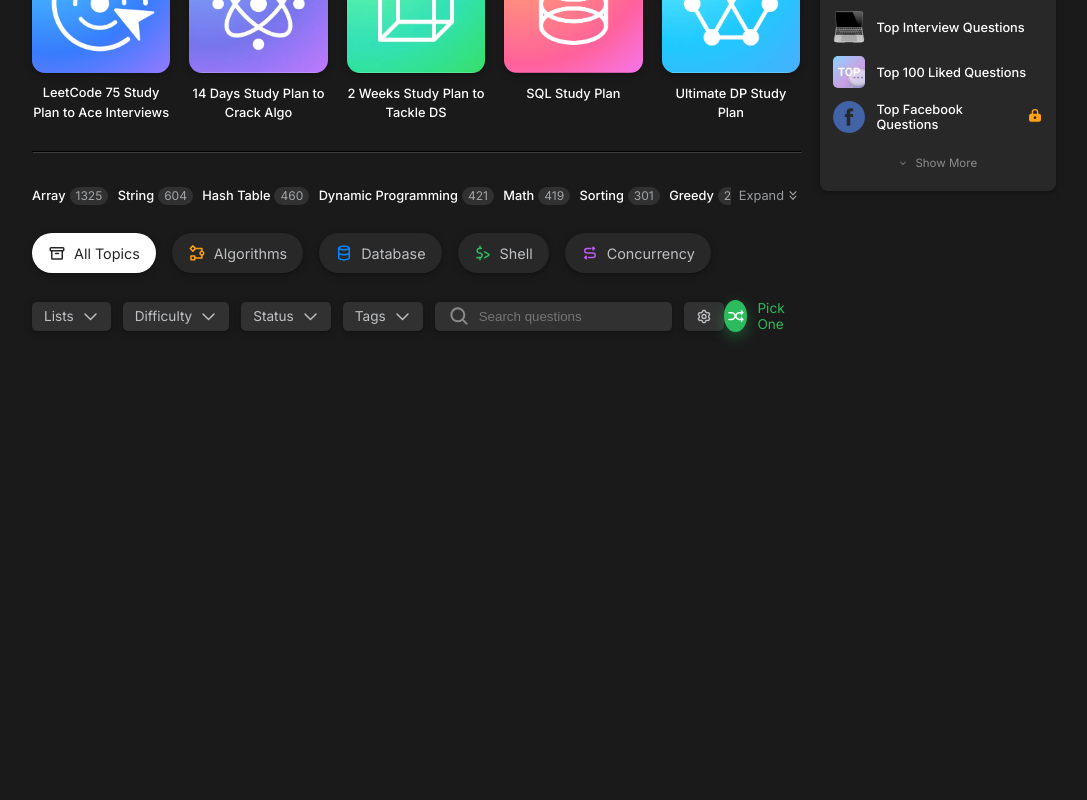
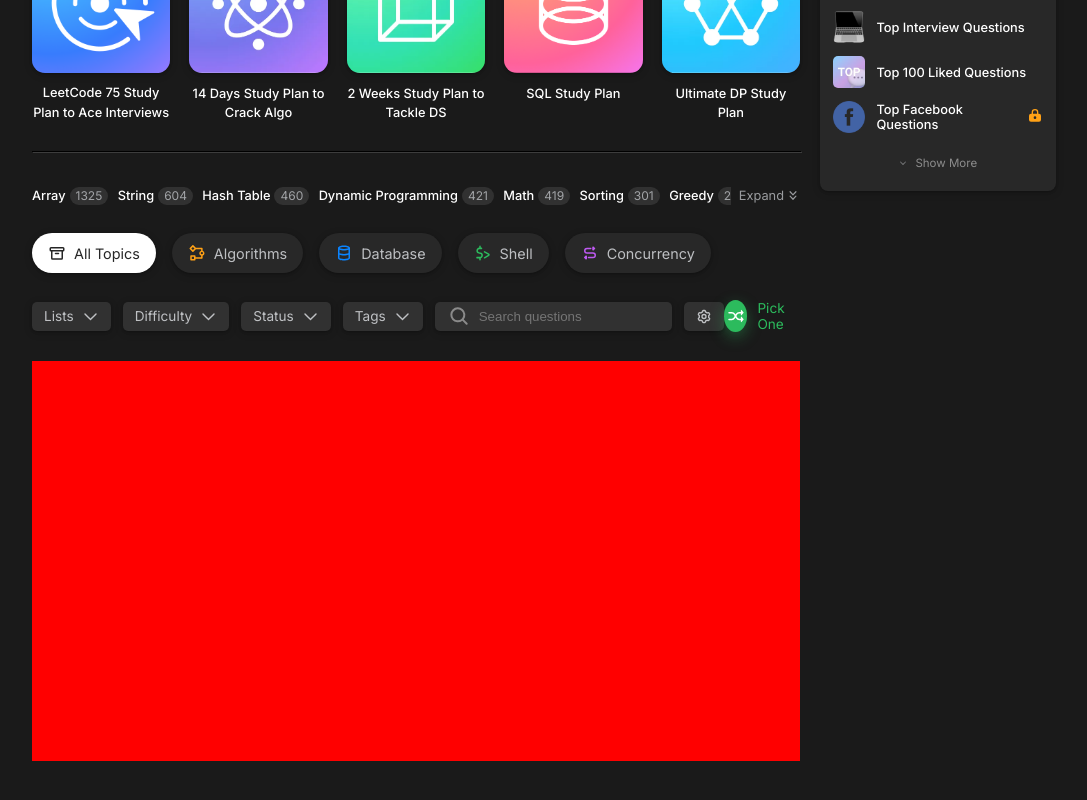
Before and after one commit to SaiAshish9/leetcode-next-ui, a Next.js app: page / in a window 1280 px wide. Shown: the part 374-1174 px from the top of the page, without its empty margins (96-1183 px from the left). Before the commit the page ends 800 px from the top, so only its background shows below. Built offline with nearby package versions, Linux system fonts and the light colour scheme.

Commit message:
home updated

```diff
--- a/src/app/screens/home/components/dropdownCont/styles.js
+++ b/src/app/screens/home/components/dropdownCont/styles.js
@@ -6,7 +6,7 @@
   align-items: center;
   justify-content: space-between;
   margin-top: 1.7rem;
-  margin-bottom: 1.5rem;
+  margin-bottom: 1.8rem;
 `;
 
 export const DropdownContainer = styled.div`
--- a/src/app/screens/home/components/index.js
+++ b/src/app/screens/home/components/index.js
@@ -3,5 +3,6 @@
 import Tags from "./tags";
 import Options from "./options";
 import DropdownCont from "./dropdownCont";
+import Table from "./table";
 
-export { Banner, SessionCard, Tags, Options, DropdownCont };
+export { Banner, SessionCard, Tags, Options, DropdownCont, Table };
--- /dev/null
+++ b/src/app/screens/home/components/table/index.js
@@ -0,0 +1,8 @@
+import React from "react";
+import { Container } from "./styles";
+
+const Table = () => {
+  return <Container />;
+};
+
+export default Table;
--- /dev/null
+++ b/src/app/screens/home/components/table/styles.js
@@ -0,0 +1,8 @@
+import styled from "styled-components";
+
+export const Container = styled.div`
+  background-color: red;
+  width: 100%;
+  height: 50vh;
+  margin-bottom: 3rem;
+`;
--- a/src/app/screens/home/index.js
+++ b/src/app/screens/home/index.js
@@ -5,7 +5,14 @@
   TopLeftContainer,
   TopRightContainer,
 } from "./styles";
-import { Banner, DropdownCont, Options, SessionCard, Tags } from "./components";
+import {
+  Banner,
+  DropdownCont,
+  Options,
+  SessionCard,
+  Table,
+  Tags,
+} from "./components";
 
 const HomeScreen = () => {
   return (
@@ -16,6 +23,7 @@
           <Tags />
           <Options />
           <DropdownCont />
+          <Table />
         </TopLeftContainer>
         <TopRightContainer>
           <SessionCard />
```
